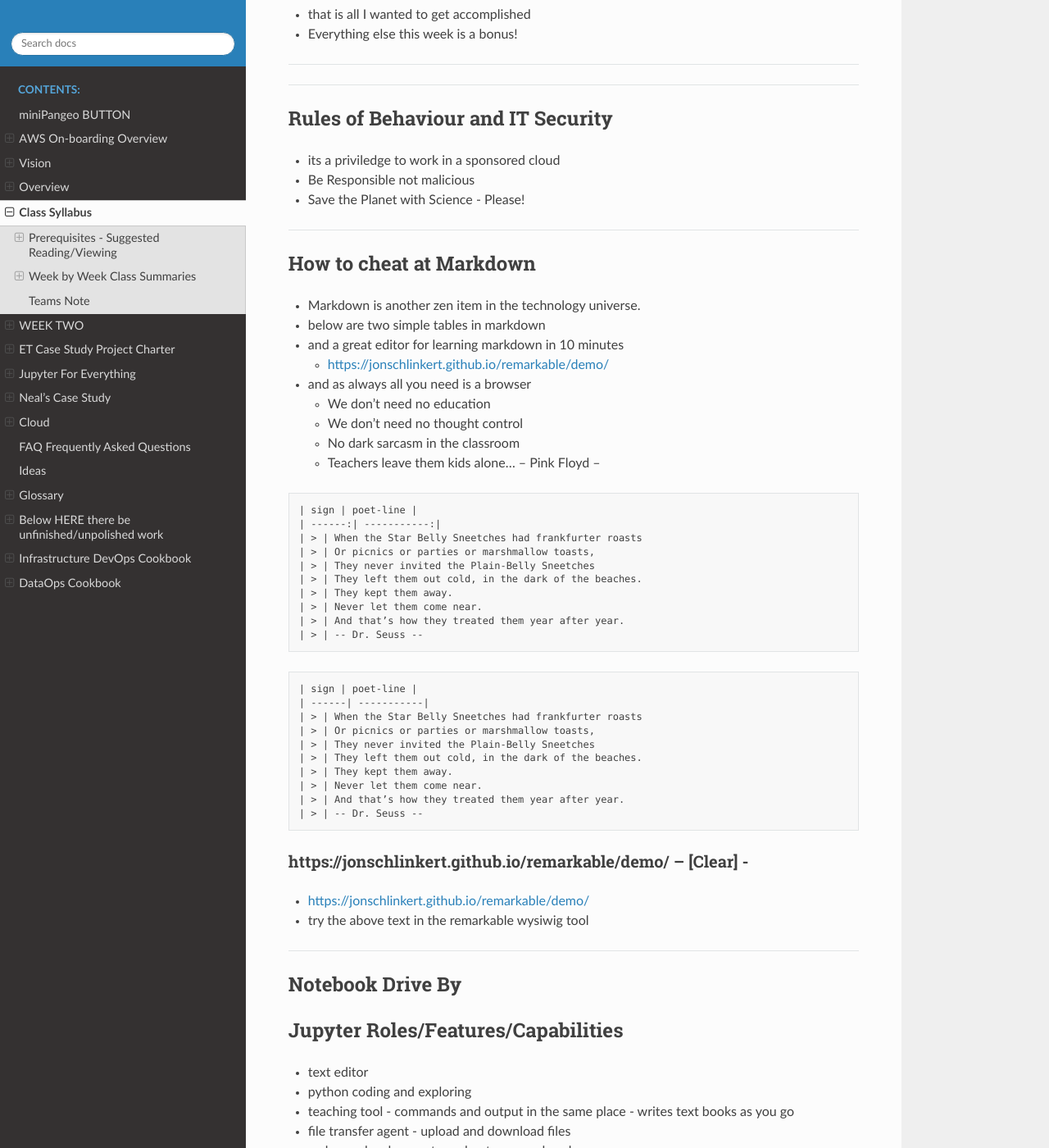
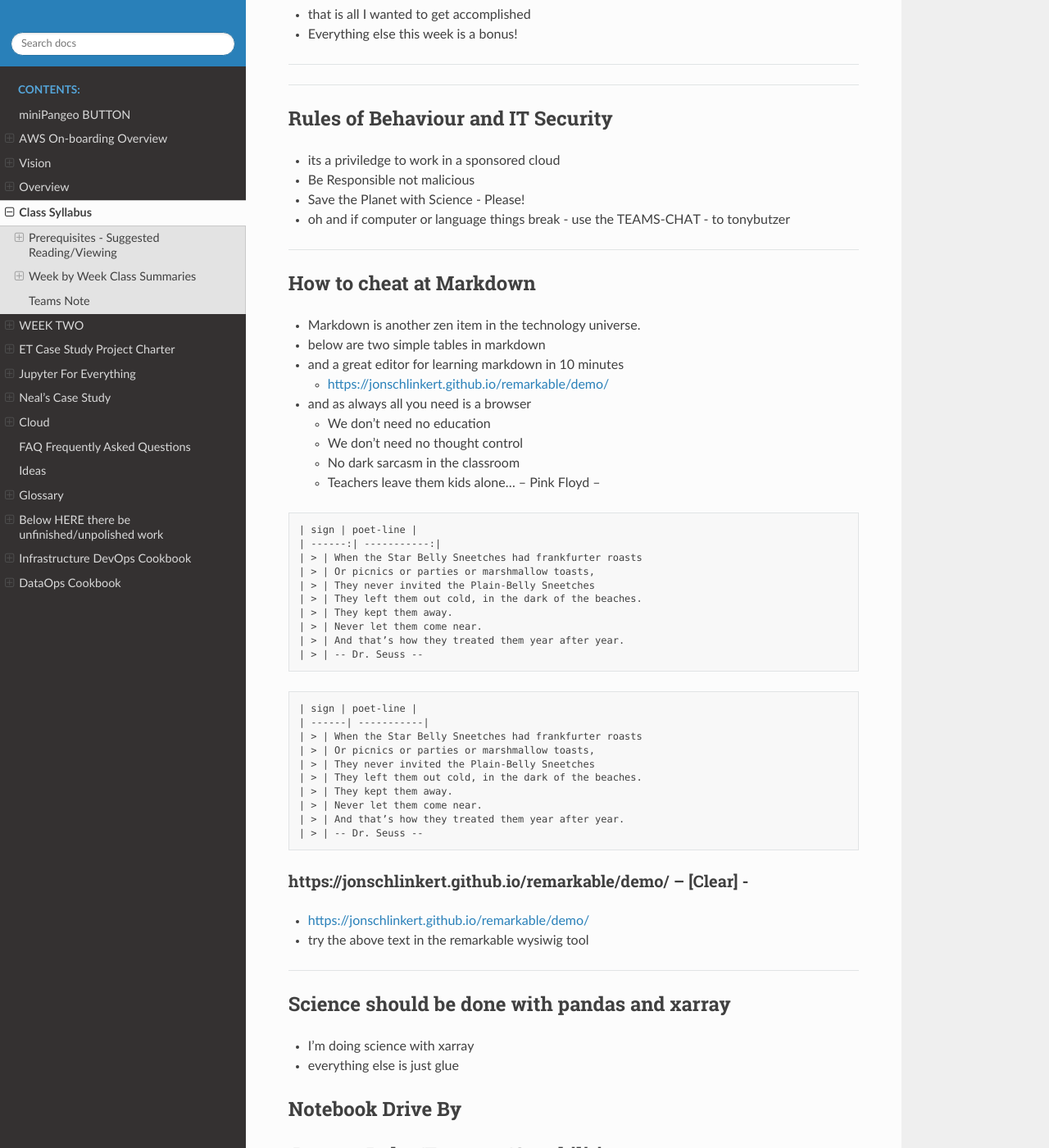
Before and after one commit to tonybutzer/harmony, a Sphinx documentation site: the page built from documentation/source/00weekbyweek.md, in a window 1280 px wide and 1400 px high, scrolled down 6945 px. Shown: the whole window at 82% size. Built offline with Sphinx 7.4.7 and the Read the Docs theme 2.0.0, drawn with Linux system fonts in a browser that asks for light colours; pages that are not in the unit, such as notebooks, are missing from menus.

Commit message:
automatic git update from Makefile

```diff
--- a/documentation/source/00weekbyweek.md
+++ b/documentation/source/00weekbyweek.md
@@ -232,6 +232,8 @@ science_joy = 1 * ec2 + docker * 1e3
 - its a priviledge to work in a sponsored cloud
 - Be Responsible not malicious
 - Save the Planet with Science - Please!
+
+- oh and if computer or language things break - use the TEAMS-CHAT - to tonybutzer
 ---
 
 ## How to cheat at Markdown
@@ -277,6 +279,10 @@ science_joy = 1 * ec2 + docker * 1e3
 - try the above text in the remarkable wysiwig tool
 
 ---
+
+## Science should be done with pandas and xarray
+- I'm doing science with xarray
+- everything else is just glue
 
 ## Notebook Drive By
 
```
